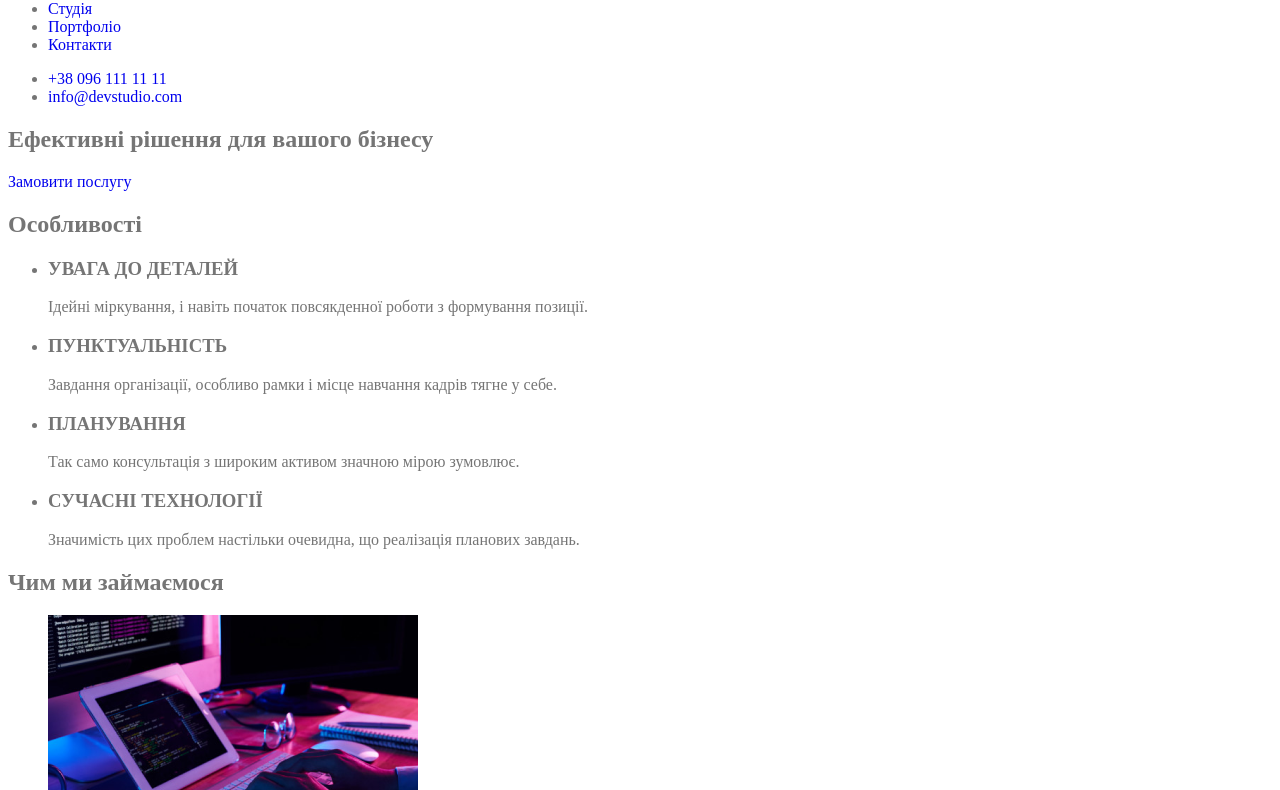
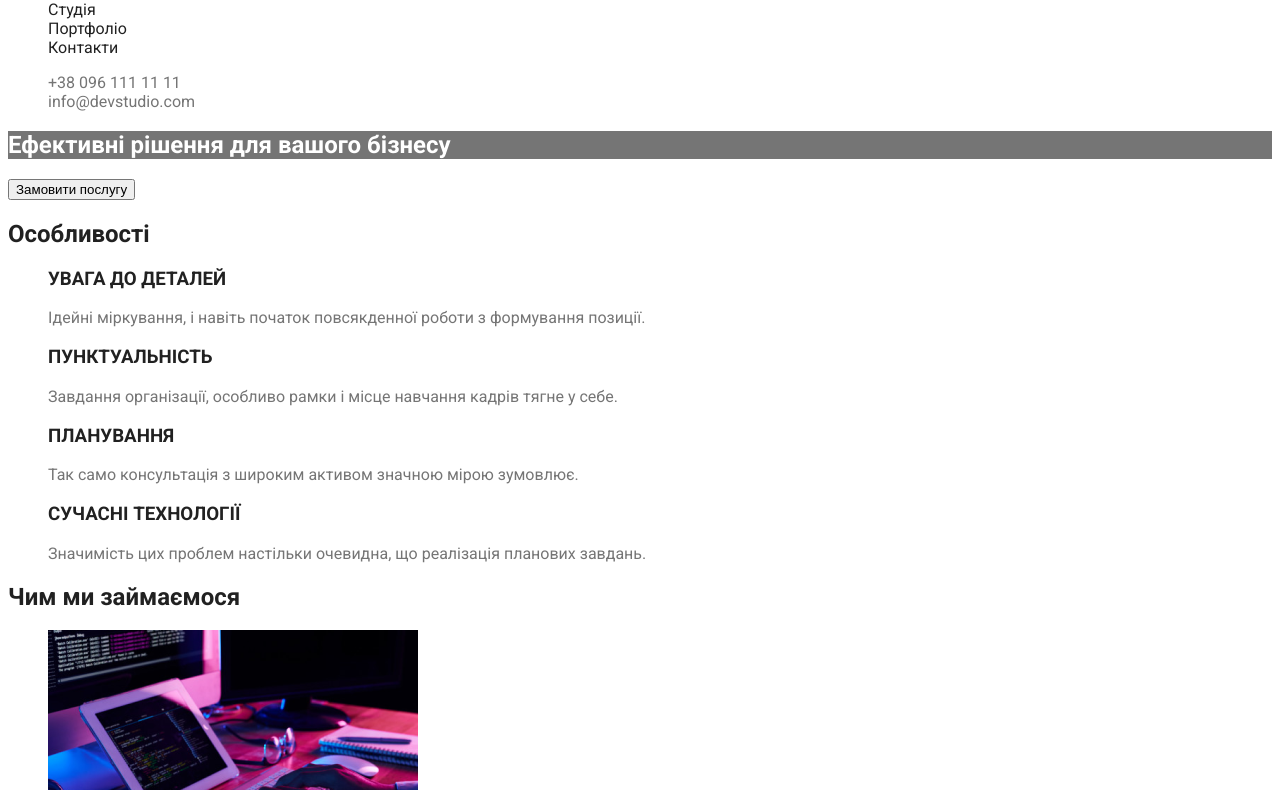
Before and after one commit to Yakomoga777/goit-markup-hw-02, a plain HTML site: page index.html in a window 1280 px wide. Shown: the part 54-844 px from the top of the page. Drawn offline with Linux system fonts and the light colour scheme.

Commit message:
Стилізує index.html

```diff
--- a/css/styles.css
+++ b/css/styles.css
@@ -1,22 +1,62 @@
 :root{
     --title-black-color: #212121;
-    --secondery-black-color: #757575;
+    --text-color: #757575;
     --blue-color: #2196F3;
     --white-color:#FFFFFF;
 
 }
-
+/* ЗАГАЛЬНІ ПРАВИЛА */
 body{
-    color: var(--secondery-black-color);
-    font-family: ;
+    color: var(--text-color);
+    font-family: roboto, sans-serif;
 }
 
 a{
     text-decoration: none;
 }
+
+ul{
+    list-style-type: none;
+}
+
   /*Оформлення навігації  */
 .logo {
     font-size: 26px ;
-    font-family: ;
+    color:var(--title-black-color);
+    font-family: Raleway;
 
 }
+
+.site-nav .list{
+    color:var(--title-black-color);
+}
+.contact-nav .list{
+    color: var(--text-color);
+}
+
+.site-nav a:hover,
+.site-nav a:focus,
+.contact-nav a:hover,
+.contact-nav a:focus{
+    color:var(--blue-color);
+}
+/* ОФОРМЛЕННЯ ГЕРОЯ */
+h1,h2,h3,h4,h5,h6{
+    color:var(--title-black-color);
+}
+.hero-title{
+    color: var(--white-color);
+    background-color: var(--text-color);
+}
+
+/* ФУТЕР */
+
+footer{
+    background-color: var(--text-color);
+}
+footer .logo{
+    color:var(--white-color);
+}
+footer a{
+    color:#FFFFFF60;
+}
--- a/index.html
+++ b/index.html
@@ -18,28 +18,26 @@
       >
       <nav class="site-nav">
         <ul>
-          <li>
-            <a href="#">Студія</a>
-          </li>
-          <li>
-            <a href="./portfolio.html">Портфоліо</a>
-          </li>
-          <li>
-            <a href="#">Контакти</a>
-          </li>
+          <li><a href="#" class="list">Студія</a></li>
+          <li><a href="./portfolio.html" class="list">Портфоліо</a></li>
+          <li><a href="#" class="list">Контакти</a></li>
         </ul>
       </nav>
 
-      <ul class="auth-nav">
-        <li><a href="tel:+380961111111">+38 096 111 11 11</a></li>
-        <li><a href="mailto:info@devstudio.com">info@devstudio.com</a></li>
+      <ul class="contact-nav">
+        <li><a href="tel:+380961111111" class="list">+38 096 111 11 11</a></li>
+        <li>
+          <a href="mailto:info@devstudio.com" class="list"
+            >info@devstudio.com</a
+          >
+        </li>
       </ul>
     </header>
 
     <main>
       <section>
-        <h1>Ефективні рішення для вашого бізнесу</h1>
-        <a href="#" type="button">Замовити послугу</a>
+        <h1 class="hero-title">Ефективні рішення для вашого бізнесу</h1>
+        <button type="button">Замовити послугу</button>
       </section>
 
       <section>
@@ -112,7 +110,7 @@
             <p>Marketing</p>
           </li>
           <li>
-            <img src="./images/img4.jpg" width="270" alt="Фото 4" />
+            <img src="./images/img7.jpg" width="270" alt="Фото 4" />
             <h3>Михайло Єрмаков</h3>
             <p>UI Designer</p>
           </li>
@@ -125,7 +123,7 @@
         <span style="color: #2196f3">Web</span>Studio</a
       >
       <address>
-        <p>м. Київ, пр-т Лесі Українки, 26</p>
+        <p style="color: #ffffff">м. Київ, пр-т Лесі Українки, 26</p>
         <a href="mailto:info@devstudio.com">info@devstudio.com</a>
         <a href="tel:+380961111111">+38 096 111 11 11</a>
       </address>
```
